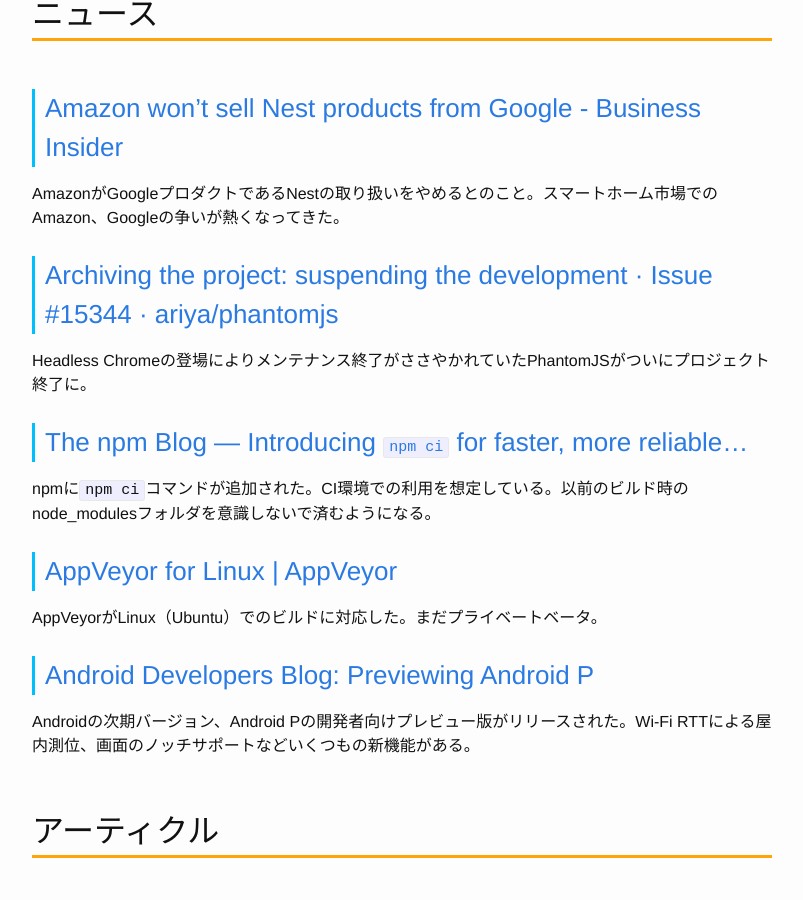
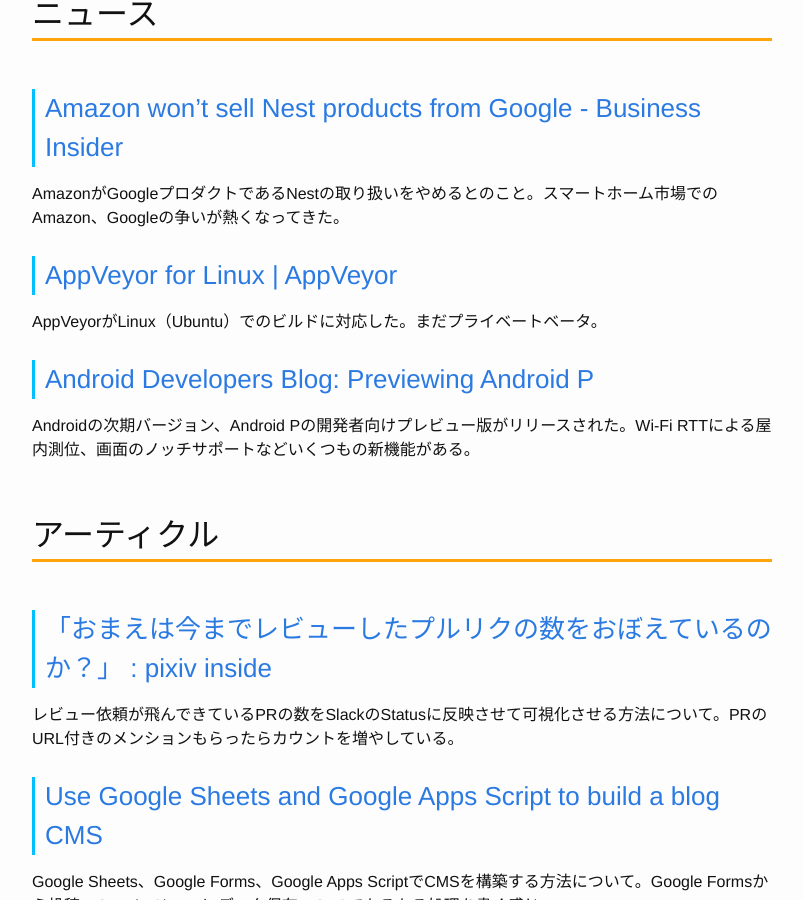
Before and after one commit to Gather-Tech/Gather-Tech.github.io, a Jekyll site: the page built from _posts/2018/2018-03-12-Gather89.md, in a window 1280 px wide and 900 px high, scrolled down 1280 px. Shown: the whole window, without its empty margins (238-1041 px from the left). Built offline with Jekyll 4.4.1, drawn with Linux system fonts in a browser that asks for light colours.

Commit message:
Reduced articles

```diff
--- a/_posts/2018/2018-03-12-Gather89.md
+++ b/_posts/2018/2018-03-12-Gather89.md
@@ -29,14 +29,6 @@
 ### [Amazon won't sell Nest products from Google - Business Insider](http://www.businessinsider.com/amazon-wont-sell-nest-products-from-google-2018-3)
 
 AmazonがGoogleプロダクトであるNestの取り扱いをやめるとのこと。スマートホーム市場でのAmazon、Googleの争いが熱くなってきた。
-
-### [Archiving the project: suspending the development · Issue #15344 · ariya/phantomjs](https://github.com/ariya/phantomjs/issues/15344)
-
-Headless Chromeの登場によりメンテナンス終了がささやかれていたPhantomJSがついにプロジェクト終了に。
-
-### [The npm Blog — Introducing `npm ci` for faster, more reliable...](http://blog.npmjs.org/post/171556855892/introducing-npm-ci-for-faster-more-reliable)
-
-npmに`npm ci`コマンドが追加された。CI環境での利用を想定している。以前のビルド時のnode_modulesフォルダを意識しないで済むようになる。
 
 ### [AppVeyor for Linux | AppVeyor](https://www.appveyor.com/blog/2018/03/06/appveyor-for-linux/)
 
```
